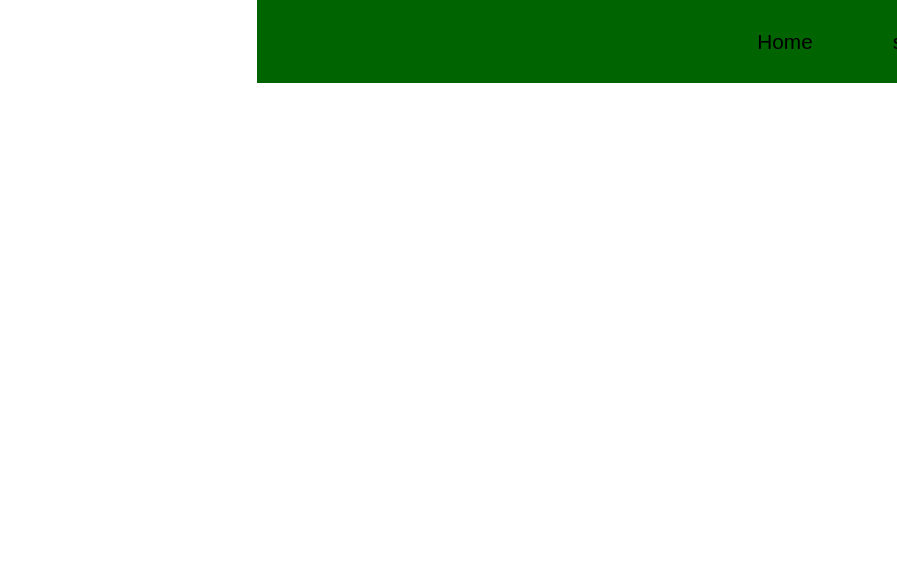
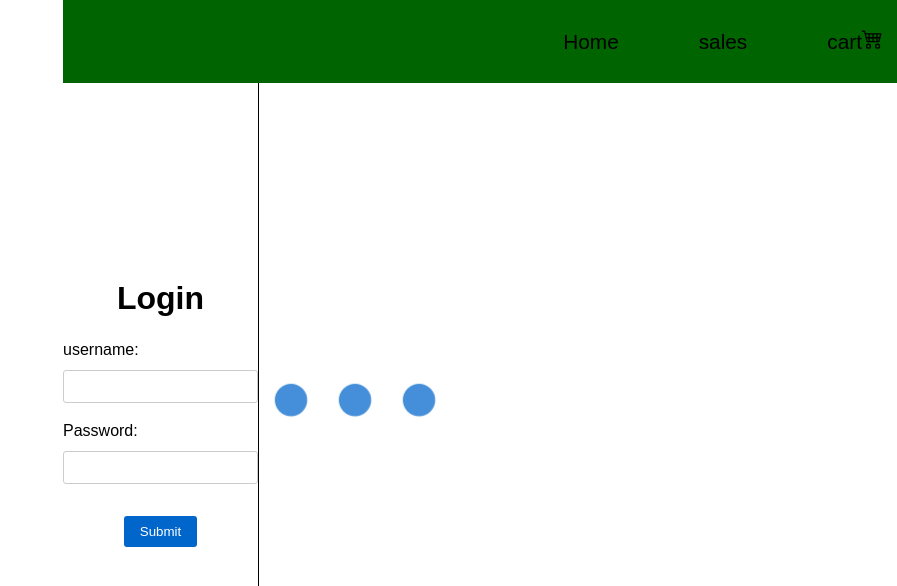
Before and after one commit to jck-bit/stockify, a React (Vite) app: page /login in a window 1280 px wide. Before the commit this address had no page. Shown: the top 586 px of the page, without its empty margins (383-1280 px from the left). Built offline with nearby package versions, Linux system fonts and the light colour scheme.

Commit message:
Added the login page and connected to the Api

```diff
--- a/src/App.tsx
+++ b/src/App.tsx
@@ -5,6 +5,7 @@ import Products from './widgets/Products';
 import Cart from './widgets/Cart';
 import Navbar from './navbar';
 import { SnackbarProvider } from "notistack";
+import LoginPage from './login';
 
 function App() {
 
@@ -22,6 +23,7 @@ function App() {
           <Route path='/' element={<HomePage/>}/>
           <Route path='/products' element={<Products/>}/>
           <Route path='/cart' element={<Cart/>}/>
+          <Route path='/login' element={<LoginPage/>}/>
         </Routes>
         </SnackbarProvider>
       </BrowserRouter>
--- /dev/null
+++ b/src/login/index.tsx
@@ -0,0 +1,75 @@
+import React, { useState } from 'react';
+import { useDispatch } from 'react-redux';
+import { useSnackbar } from 'notistack';
+import {setLogin} from '../state'
+import '../loginPage.css';
+
+
+const LoginPage = () => {
+    const dispatch = useDispatch()
+    const{enqueueSnackbar} = useSnackbar()
+    const [username, setUsername] = useState("")
+    const [password, setPassword] = useState("")
+
+
+    const handleSubmit = async (e: React.FormEvent<HTMLFormElement>) => {
+        e.preventDefault();
+
+        try {
+          const res = await fetch('http://127.0.0.1:5000/login', {
+            method: 'POST',
+            headers: {
+              'Content-Type': 'application/json'
+            },
+            body: JSON.stringify({ username, password })
+          });
+
+          const data = await res.json();
+          enqueueSnackbar(data.message, { variant: "success", autoHideDuration:1500 });
+          console.log(data);
+
+        } catch (err:any) {
+          enqueueSnackbar(err.message, { variant: 'error', autoHideDuration:1500 });
+
+        }
+      }
+
+
+  return (
+    <div className="login-page">
+      <div className="login-container">
+        <h1>Login</h1>
+        <form onSubmit={handleSubmit}>
+          <label>
+            username:
+            <input
+              type="username"
+              name="username"
+              value={username}
+              onChange={(e) =>setUsername(e.target.value)}
+              required />
+          </label>
+          <label>
+            Password:
+            <input
+              type="password"
+              name="password"
+              value={password}
+              onChange={(e) => setPassword(e.target.value)}
+              required />
+          </label>
+          <button type="submit">Submit</button>
+        </form>
+      </div>
+      <div className="animation-container">
+        <div className="animation-content">
+          <div className="animation-circle"></div>
+          <div className="animation-circle"></div>
+          <div className="animation-circle"></div>
+        </div>
+      </div>
+    </div>
+  );
+};
+
+export default LoginPage;
--- /dev/null
+++ b/src/loginPage.css
@@ -0,0 +1,92 @@
+.login-page {
+    display: flex;
+    height: 100vh;
+  }
+
+  .login-container {
+    flex: .5;
+    display: flex;
+    flex-direction: column;
+    align-items: center;
+    justify-content: center;
+    background-color: #ffffff;
+    border-right: 1px solid;
+  }
+
+  .login-container h1 {
+    margin-bottom: 1rem;
+  }
+
+  .login-container form {
+    display: flex;
+    flex-direction: column;
+    align-items: center;
+  }
+
+  .login-container label {
+    display: flex;
+    flex-direction: column;
+    align-items: flex-start;
+    margin-bottom: 1rem;
+  }
+
+  .login-container input {
+    margin-top: 0.5rem;
+    padding: 0.5rem;
+    border: 1px solid #cccccc;
+    border-radius: 3px;
+  }
+
+  .login-container button {
+    margin-top: 1rem;
+    padding: 0.5rem 1rem;
+    background-color: #0066cc;
+    color: #ffffff;
+    border: none;
+    border-radius: 3px;
+    cursor: pointer;
+    transition: background-color 0.2s ease-in-out;
+  }
+
+  .login-container button:hover {
+    background-color: #0052a3;
+  }
+
+  .animation-container {
+    flex: 1;
+    display: flex;
+    justify-content: center;
+    align-items: center;
+  }
+
+  .animation-content {
+    display: flex;
+    justify-content: center;
+    align-items: center;
+    width: 100%;
+    height: 100%;
+  }
+
+  .animation-circle {
+    width: 2rem;
+    height: 2rem;
+    border-radius: 50%;
+    background-color: #0066cc;
+    animation: pulse 2s ease-in-out infinite;
+    margin: 1rem;
+  }
+
+  @keyframes pulse {
+    0% {
+      transform: scale(0.8);
+      opacity: 1;
+    }
+    50% {
+      transform: scale(1.2);
+      opacity: 0.5;
+    }
+    100% {
+      transform: scale(0.8);
+      opacity: 1;
+    }
+  }
--- a/src/state/index.ts
+++ b/src/state/index.ts
@@ -13,7 +13,7 @@ export const authSlice = createSlice({
   name: "cart",
   initialState,
   reducers: {
-    setLogin: (state, action: PayloadAction<{ user: any; token: string }>) => {
+    setLogin: (state, action: PayloadAction<{ user: string; token: string }>) => {
       state.user = action.payload.user;
       state.token = action.payload.token;
     },
```
Also changed, not shown: src/widgets/Sales.tsx (deleted, +0 -9 lines).
